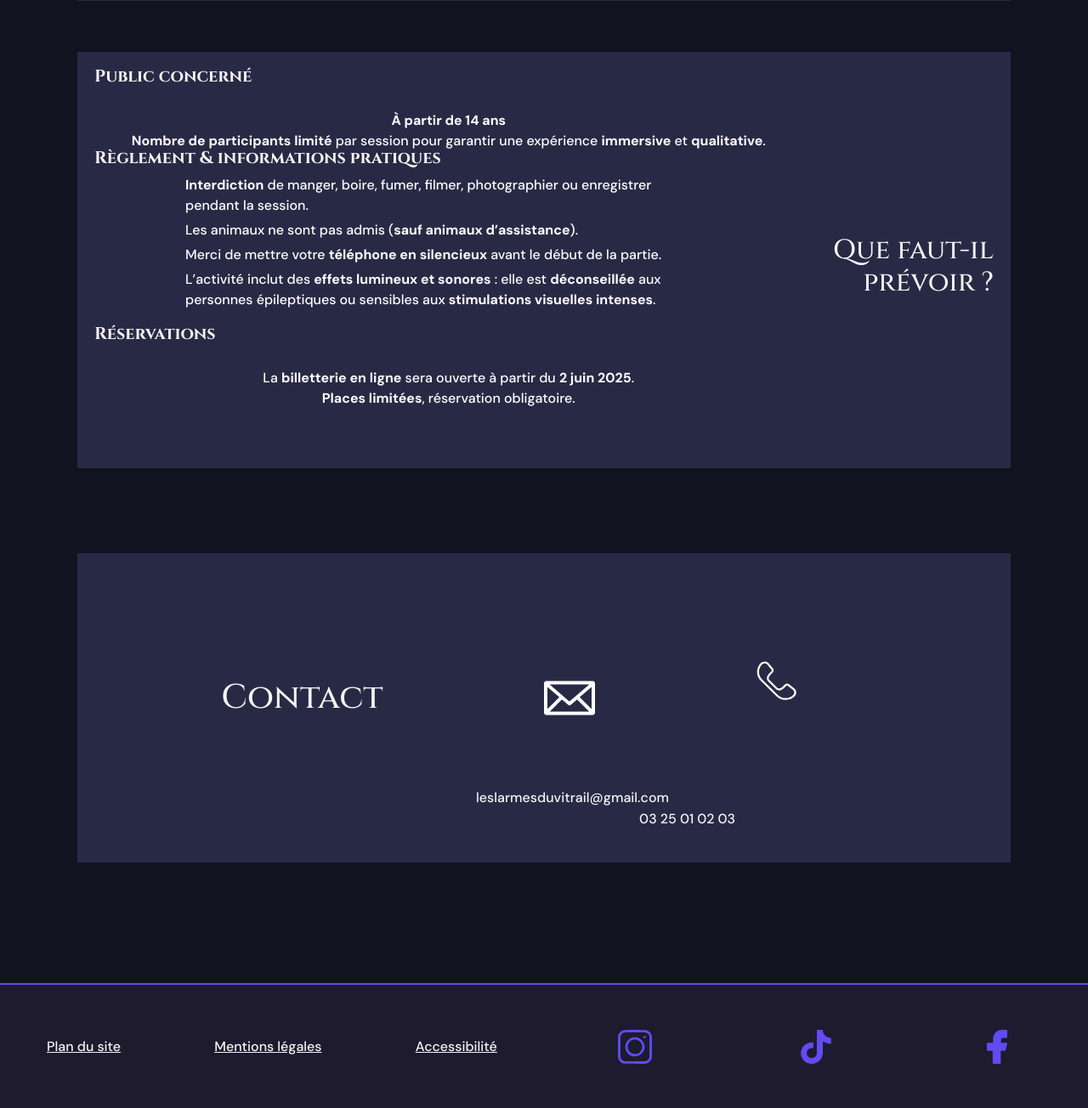
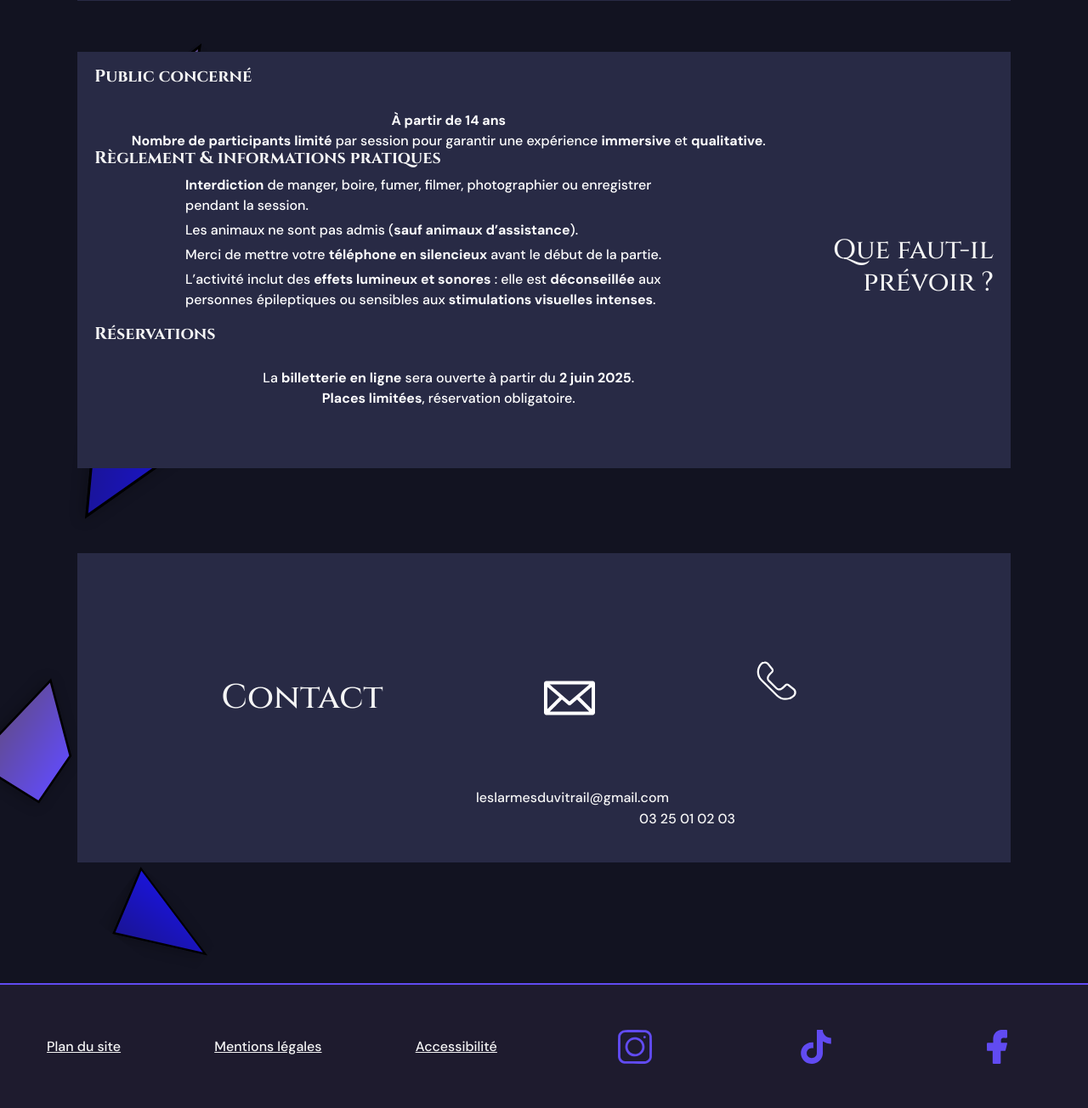
Before and after one commit to SamanthaPPW/sae202, a PHP site: page /infos in a window 1280 px wide. Shown: the part 919-2223 px from the top of the page at 85% size. Run offline with PHP 8.4, Linux system fonts and the light colour scheme.

Commit message:
triangles page infos

```diff
--- a/view/css/style.css
+++ b/view/css/style.css
@@ -424,7 +424,16 @@
   display: none;
 
 }
-
+#info_triangle_mobile{
+  position: absolute;
+  top: 100px;
+  z-index: -10;
+}
+
+#info_triangle_pc{
+  display: none;
+
+}
 
 
 
@@ -446,6 +455,16 @@
     position: absolute;
     display: block;
     top: 200px;
+  }
+  #info_triangle_mobile{
+    display: none;
+
+  }
+  #info_triangle_pc{
+    position: absolute;
+    display: block;
+    top: 300px;
+    z-index: -10;
   }
 }
 
--- a/view/infos_view.php
+++ b/view/infos_view.php
@@ -1,3 +1,7 @@
+<img src="view/assets/triangle_info_mobile.svg" alt="" id="info_triangle_mobile">
+<img src="view/assets/triangle_info_pc.svg" alt="" id="info_triangle_pc">
+
+
 <div class="contenu info">
 
   <section>
```
Also changed, not shown: view/assets/triangle_info_mobile.svg (added), view/assets/triangle_info_pc.svg (added).
